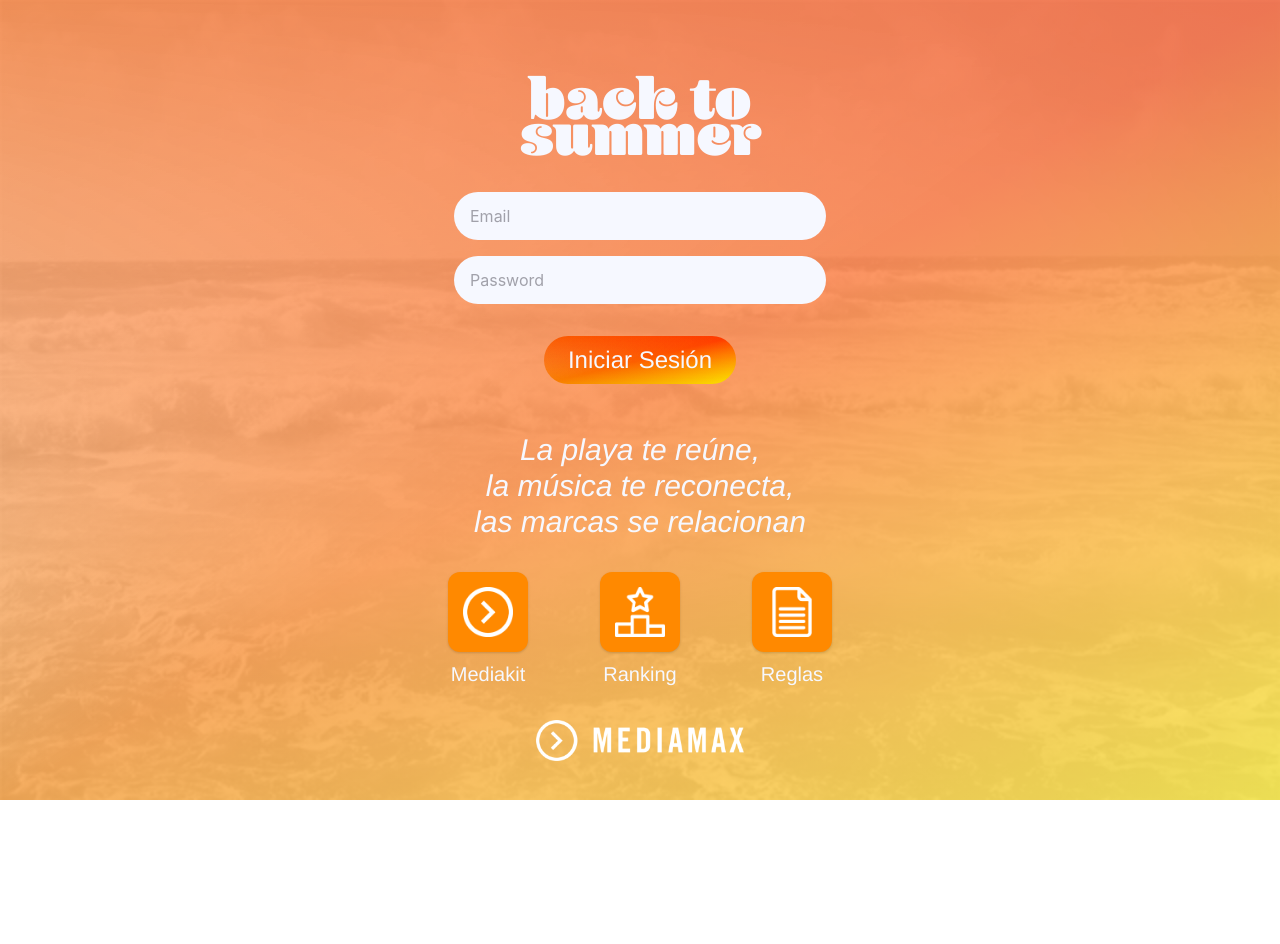
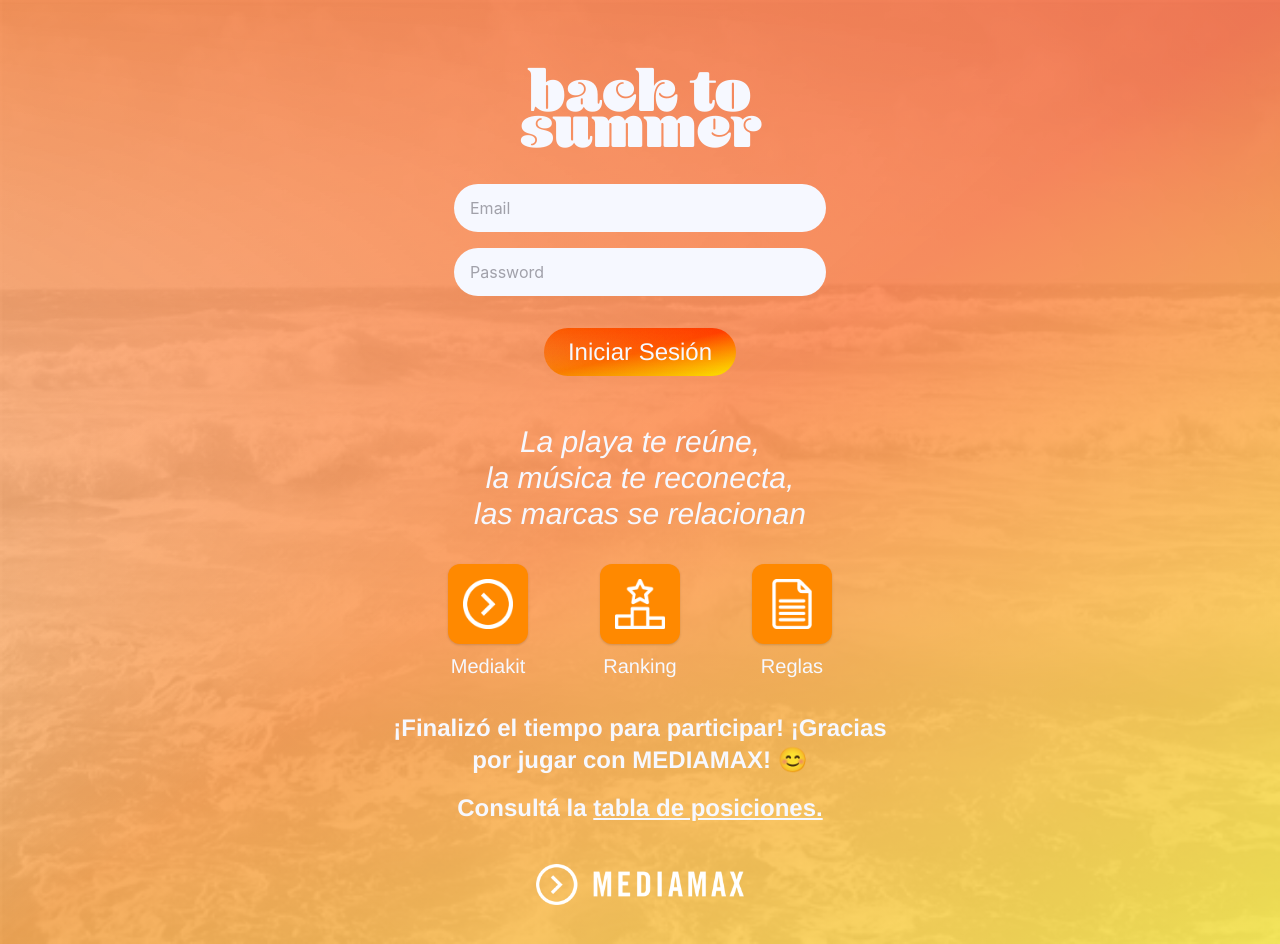
Before and after one commit to dieduro/back-to-summer-fe, a Next.js app: page / in a window 1280 px wide. Before the commit the page ends 800 px from the top, so only its background shows below. Built offline with nearby package versions, Linux system fonts and the light colour scheme; no server answers; the database is empty.

Commit message:
Game Finished

```diff
--- a/components/Home.js
+++ b/components/Home.js
@@ -6,6 +6,8 @@
 import router from 'next/router';
 
 const Home = ({user}) => {
+
+  const gameFinished = true
 
   const onResetTrivia = async () => {
     await playNewTrivia(user)
@@ -65,7 +67,12 @@
                 </li>
               </Link>
           </ul>
-          { user &&
+          {
+            gameFinished ?
+            <div className="relative flex flex-col justify-center mt-2 mb-6">
+              <h2 className="mb-4 mx-auto text-center text-white text-2xl font-helvetica font-bold">¡Finalizó el tiempo para participar! ¡Gracias por jugar con MEDIAMAX! 😊</h2>
+              <h3 className="mb-4 mx-auto text-center text-white text-2xl font-helvetica font-bold">Consultá la <Link href="/leaderboard"><a className="pointer underline text-dark">tabla de posiciones.</a></Link></h3>
+            </div> : user &&
           <div className="relative flex flex-col justify-center mt-2 mb-6">
               {
                 !roundFinished ?
--- a/pages/trivia/index.js
+++ b/pages/trivia/index.js
@@ -11,6 +11,9 @@
 import theme from "../../theme.json";
 
 export default function Trivia() {
+
+  const gameFinished = true
+
   const [ loading, setLoading ] = useState(true);
   const [ userData, setUserData ] = useState(null);
   const [ error, setError ] = useState(false);
@@ -50,11 +53,12 @@
   }, [user])
 
   const onResetTrivia = async () => {
-    await playNewTrivia(user)
+    await playNewTrivia(userData)
     setTriviaContext(null)
     router.push('/')
   }
-
+  console.log(11, user)
+  console.log(22, userData)
   if (loading) {
     return (
       <div className="w-3/4 mx-auto">
@@ -62,6 +66,14 @@
         <div className="content-center mx-auto w-28 mt-12">
           <Circles width="110" height="120" color={colors.white} />
         </div>
+      </div>)
+  }
+
+  if (gameFinished) {
+    return(
+      <div className="relative flex flex-col justify-center mt-2 mb-6">
+        <h2 className="mb-4 mx-auto text-center text-white text-2xl font-helvetica font-bold">¡Finalizó el tiempo para participar! ¡Gracias por jugar con MEDIAMAX! 😊</h2>
+        <h3 className="mb-4 mx-auto text-center text-white text-2xl font-helvetica font-bold">Consultá la <Link href="/leaderboard"><a className="pointer underline text-dark">tabla de posiciones.</a></Link></h3>
       </div>)
   }
 
```
